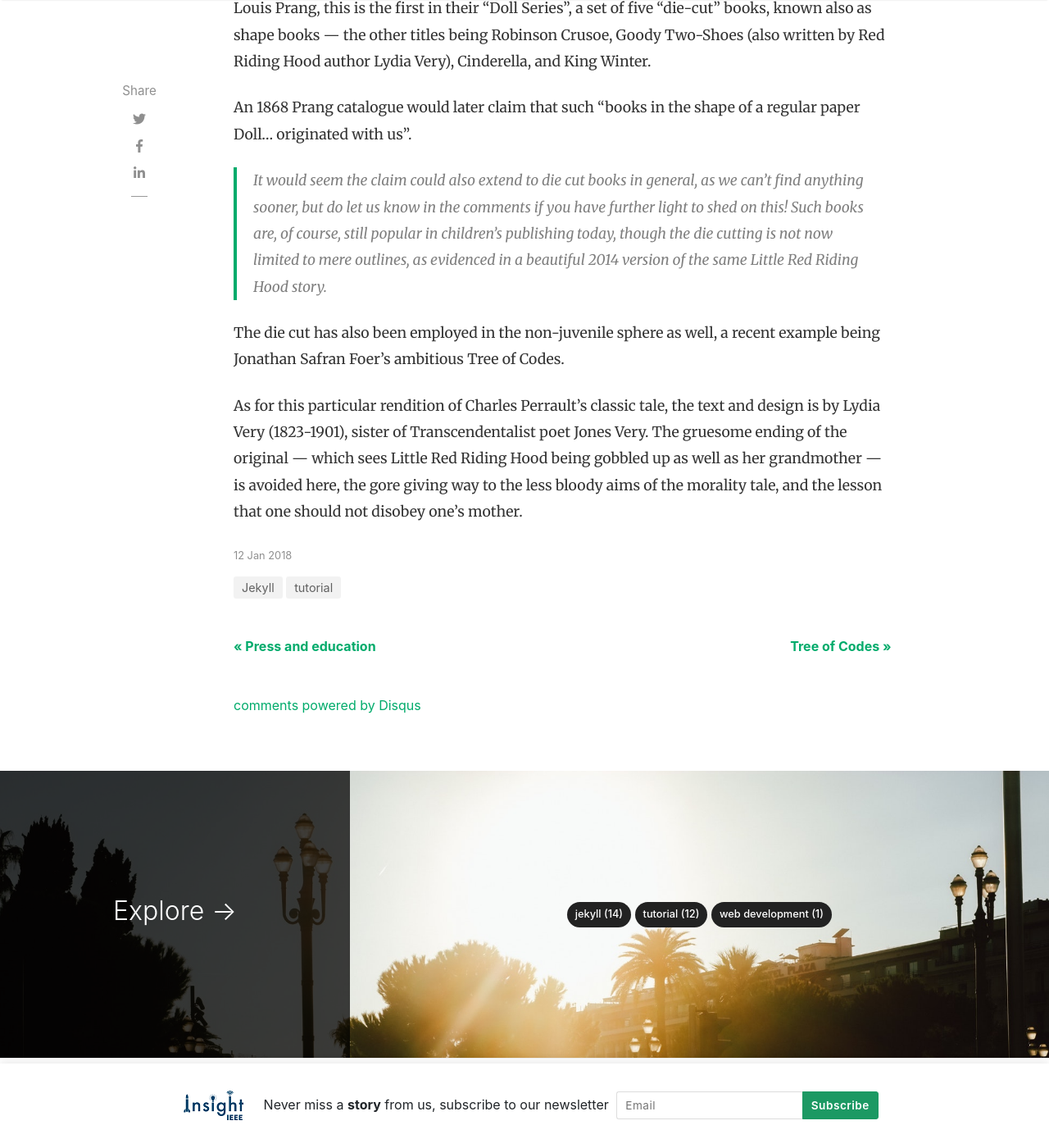
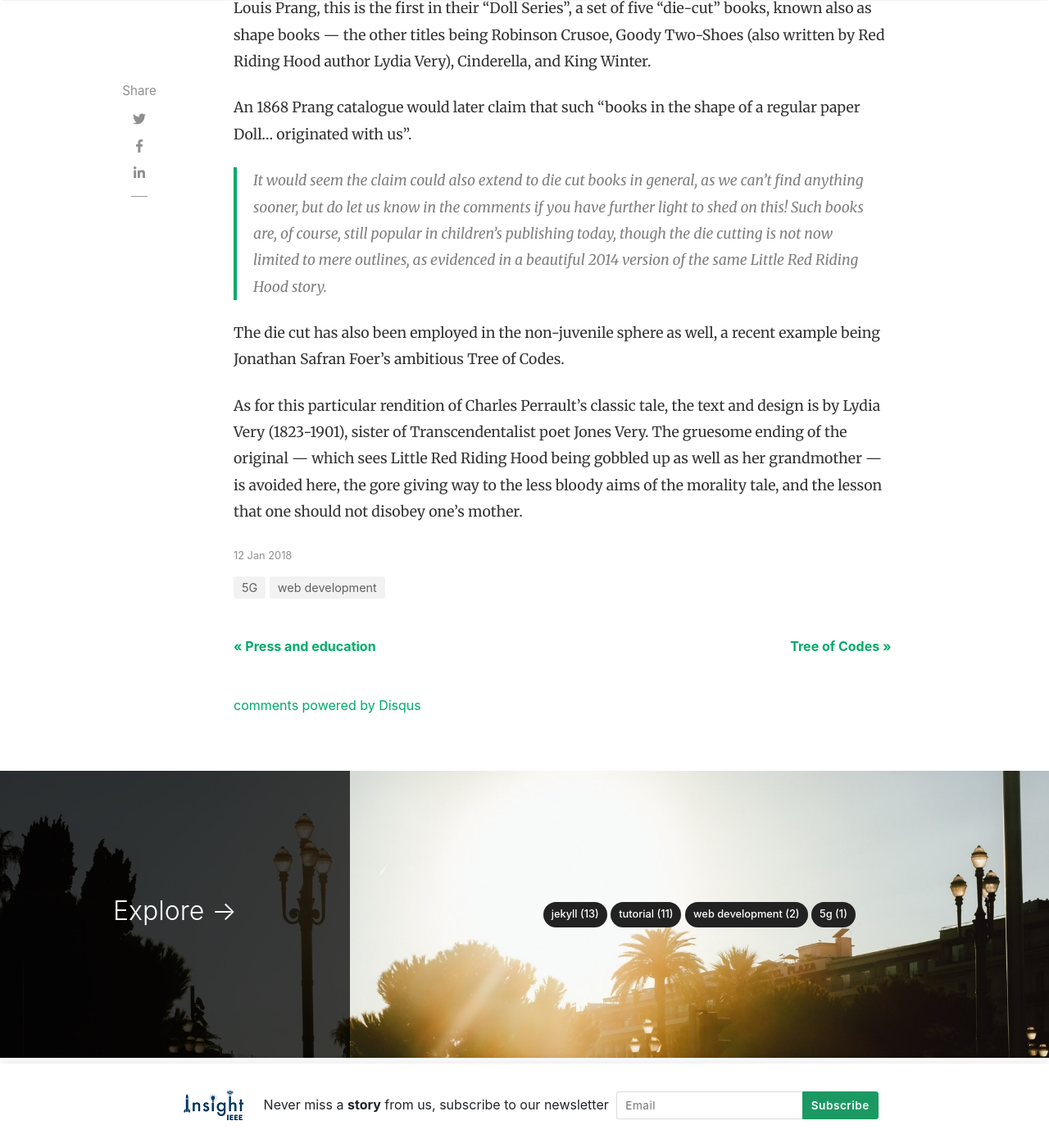
Before and after one commit to ieeesb-nitdgp/insight, a Jekyll site: the page built from _posts/2018-01-12-red-riding.md, in a window 1280 px wide and 1400 px high, scrolled down 1030 px. Shown: the whole window at 82% size. Built offline with Jekyll 4.4.1, drawn with Linux system fonts in a browser that asks for light colours; nearby versions of some CDN libraries; comment, search, counter and statistics services are not loaded.

Commit message:
Remove ratings, modify page title

```diff
--- a/_config.yml
+++ b/_config.yml
@@ -1,7 +1,7 @@
 # Site
-name: "Mediumish"
-title: "Mediumish"
-description: "Jekyll template, Medium styled, free for bloggers."
+name: "IEEE Insight"
+title: "Insight | IEEE"
+description: "The official blog of IEEE Student Branch, NIT Durgapur. Inspired by Medium"
 logo: 'assets/images/front_banner.png'
 favicon: 'assets/images/logo.png'
 baseurl: /insight
--- a/_layouts/default.html
+++ b/_layouts/default.html
@@ -74,11 +74,11 @@
                 </li>
 
                 <li class="nav-item">
-                <a target="_blank" class="nav-link" href="#">Contribute</a>
+                <a target="_blank" class="nav-link" href="https://github.com/ieeesb-nitdgp/insight">Contribute</a>
                 </li>
 
 								<li class="nav-item">
-								<a target="_blank" class="nav-link" href="#"><i class="fa-external-alt"></i>IEEE SB</a>
+								<a target="_blank" class="nav-link" href="http://www.ieeesbnitdgp.com/"><i class="fa-external-alt"></i>IEEE SB</a>
 								</li>
 
                 {% include search-lunr.html %}
--- a/_posts/2018-01-12-red-riding.md
+++ b/_posts/2018-01-12-red-riding.md
@@ -2,7 +2,7 @@
 layout: post
 title:  "Red Riding Hood"
 author: Payel
-categories: [ Jekyll, tutorial ]
+categories: [ web development, 5G ]
 image: assets/images/1.jpg
 last_added: true
 
--- a/index.html
+++ b/index.html
@@ -9,7 +9,7 @@
 ================================================== -->
 <section class="featured-posts">
     <div class="section-title">
-        <h2><span>Last Added</span></h2>
+        <h2><span>Recently Added</span></h2>
     </div>
     <div class="row">
 
@@ -34,7 +34,7 @@
 
     <div class="section-title">
 
-        <h2><span>All Stories</span></h2>
+        <h2><span>All Articles</span></h2>
 
     </div>
 
```
Also changed, not shown: _posts/2018-01-11-customer-service.md (+0 -1 lines).
